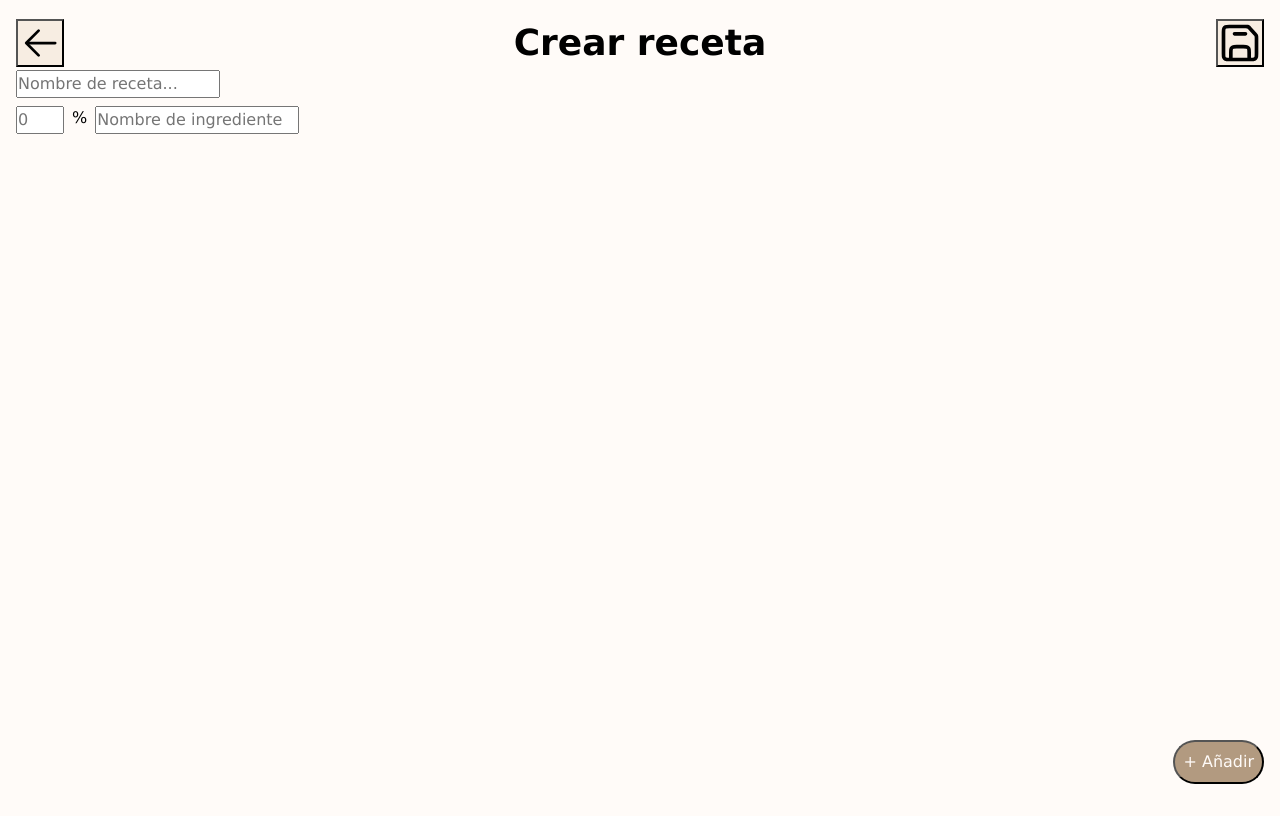
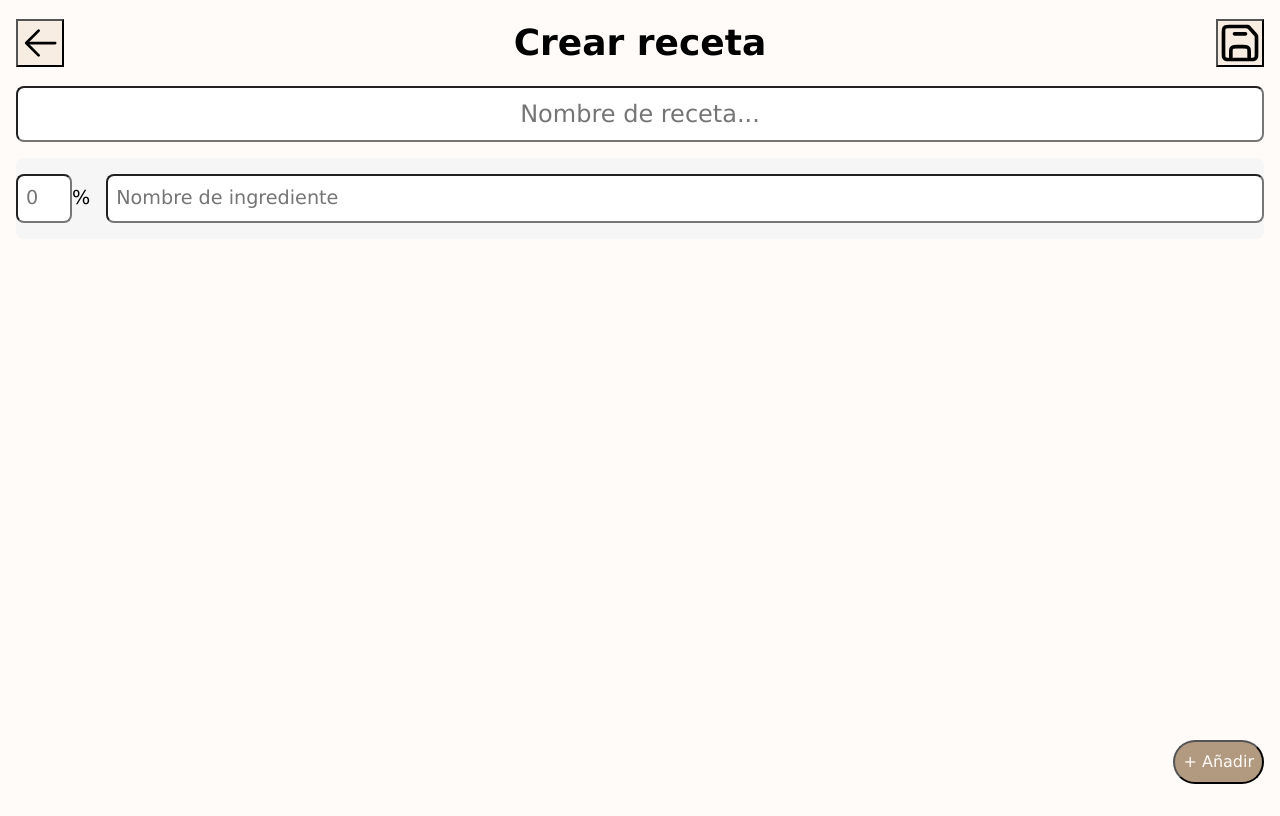
Before and after one commit to luucamay/mamita-masita-calculadora, a plain HTML site: page index.html in a window 1280 px wide. Both pictures are taken after a click on the button "+ Nueva Receta". Drawn offline with Linux system fonts and the light colour scheme.

Commit message:
feat: add styles to create recipe

```diff
--- a/index.html
+++ b/index.html
@@ -44,7 +44,7 @@
           <p>%</p>
           <input
             type="text"
-            class="name"
+            class="nameIngredient"
             name="ingredient"
             placeholder="Nombre de ingrediente"
             required
--- a/script.js
+++ b/script.js
@@ -113,7 +113,7 @@ const addIngredient = () => {
   ingredient.classList.add('ingredient')
   ingName.placeholder = "nombre de ingrediente"
   ingPercentage.placeholder = "0"
-  ingName.classList.add('name')
+  ingName.classList.add('nameIngredient')
   ingPercentage.classList.add('percentage')
   ingPercentage.type = 'tel'
   ingredient.appendChild(ingPercentage)
--- a/style.css
+++ b/style.css
@@ -71,12 +71,6 @@ h6 {
   isolation: isolate;
 }
 
-.ingredient {
-  display: flex;
-  gap: 8px;
-  margin: 8px 0;
-}
-
 section#newRecipe {
   display: none;
 }
@@ -132,10 +126,42 @@ header button {
   background-color: #f7ede2;
 }
 
-.percentage {
-  width: 48px;
-}
-
 section {
   margin: 16px;
 }
+
+#recipeName {
+  width: 100%;
+  padding: 8px;
+  border-radius: 8px;
+  text-align: center;
+  margin: 16px 0;
+  font-size: 1.5em;
+}
+
+/* Create recipe: ingredients list*/
+#ingredients {
+  background-color: #f6f6f6;
+  padding: 8px 0;
+  border-radius: 8px;
+}
+
+.ingredient {
+  display: flex;
+  margin: 8px 0;
+  align-items: center;
+  font-size: 1.2em;
+  border-radius: 8px;
+}
+.ingredient input {
+  padding: 8px;
+  border-radius: 8px;
+}
+.nameIngredient {
+  margin-left: 16px;
+  width: 100%;
+}
+
+.percentage {
+  width: 56px;
+}
```
